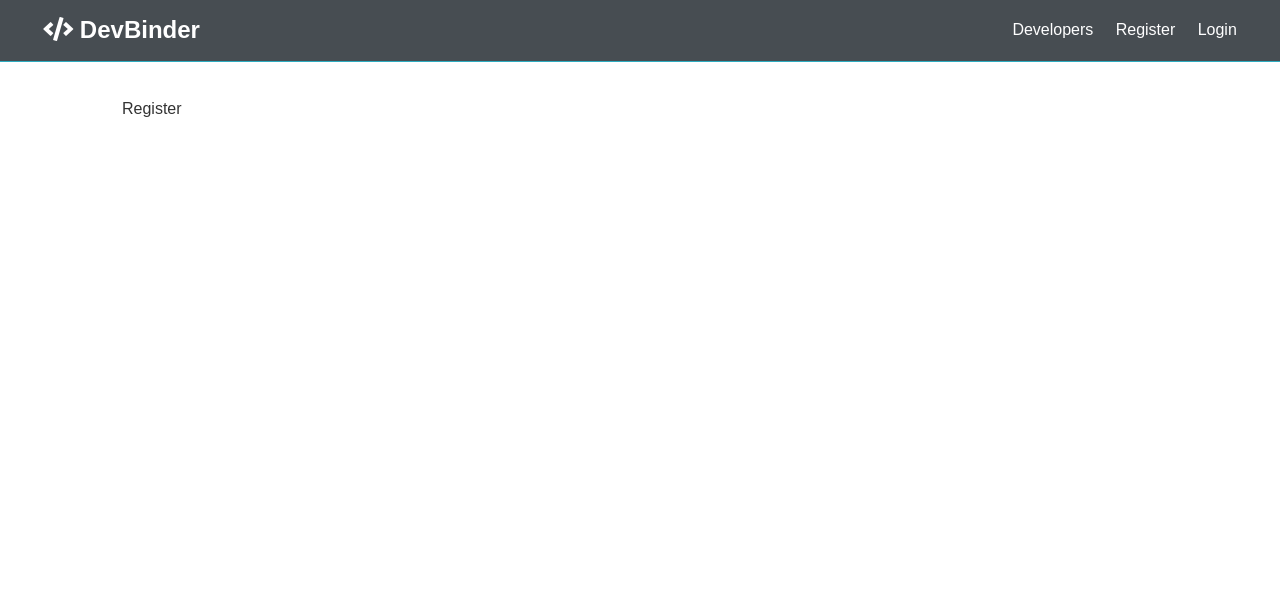
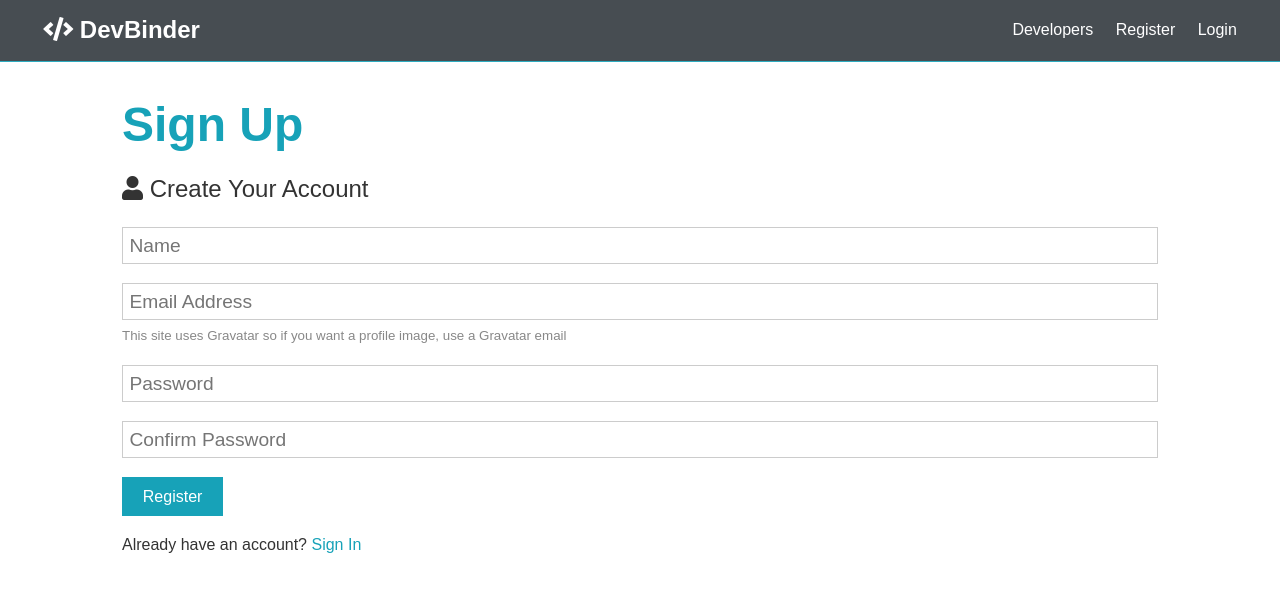
Before and after one commit to TechPriyamvad/DevBinder, a React (Create React App) app in the folder web_app/client/: page /register in a window 1280 px wide. Shown: the top 592 px of the page. Built offline with nearby package versions, Linux system fonts and the light colour scheme.

Commit message:
register form and usestate hook

```diff
--- a/web_app/client/src/components/auth/Register.jsx
+++ b/web_app/client/src/components/auth/Register.jsx
@@ -1,11 +1,82 @@
-import React from 'react'
+import React, { Fragment, useState } from "react";
+import { Link } from "react-router-dom";
 
 const Register = () => {
-    return (
-        <div>
-            Register
+  const [formData, setFormData] = useState({
+    name: "",
+    email: "",
+    password: "",
+    password2: "",
+  });
+
+  const { name, email, password, password2 } = formData;
+  const onChange = (e) => {
+    console.log({[e.target.name]:e.target.value});
+    setFormData({ ...formData, [e.target.name]: e.target.value });
+  };
+
+  const onSubmit = async (e) => {
+    e.preventDefault();
+    if (password !== password2) {
+      console.log("Passwords do not match", "danger");
+    } else {
+      console.log(formData);
+    }
+  };
+  return (
+    <Fragment>
+      <h1 className="large text-primary">Sign Up</h1>
+      <p className="lead">
+        <i className="fas fa-user" /> Create Your Account
+      </p>
+      <form className="form" onSubmit={onSubmit}>
+        <div className="form-group">
+          <input
+            type="text"
+            placeholder="Name"
+            name="name"
+            value={name}
+            onChange={onChange}
+          />
         </div>
-    )
-}
+        <div className="form-group">
+          <input
+            type="email"
+            placeholder="Email Address"
+            name="email"
+            value={email}
+            onChange={onChange}
+          />
+          <small className="form-text">
+            This site uses Gravatar so if you want a profile image, use a
+            Gravatar email
+          </small>
+        </div>
+        <div className="form-group">
+          <input
+            type="password"
+            placeholder="Password"
+            name="password"
+            value={password}
+            onChange={onChange}
+          />
+        </div>
+        <div className="form-group">
+          <input
+            type="password"
+            placeholder="Confirm Password"
+            name="password2"
+            value={password2}
+            onChange={onChange}
+          />
+        </div>
+        <input type="submit" className="btn btn-primary" value="Register" />
+      </form>
+      <p className="my-1">
+        Already have an account? <Link to="/login">Sign In</Link>
+      </p>
+    </Fragment>
+  );
+};
 
-export default Register
+export default Register;
```
